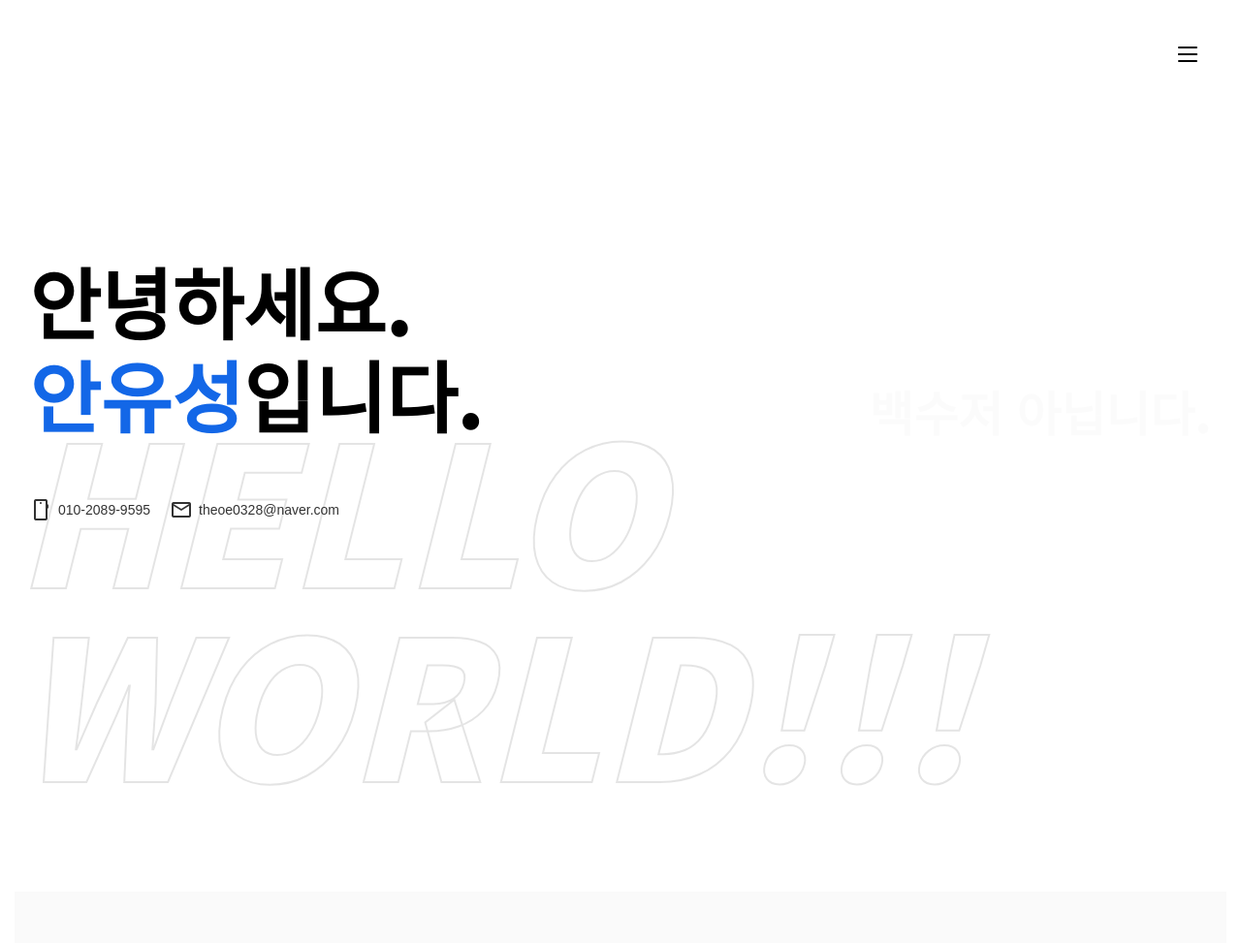
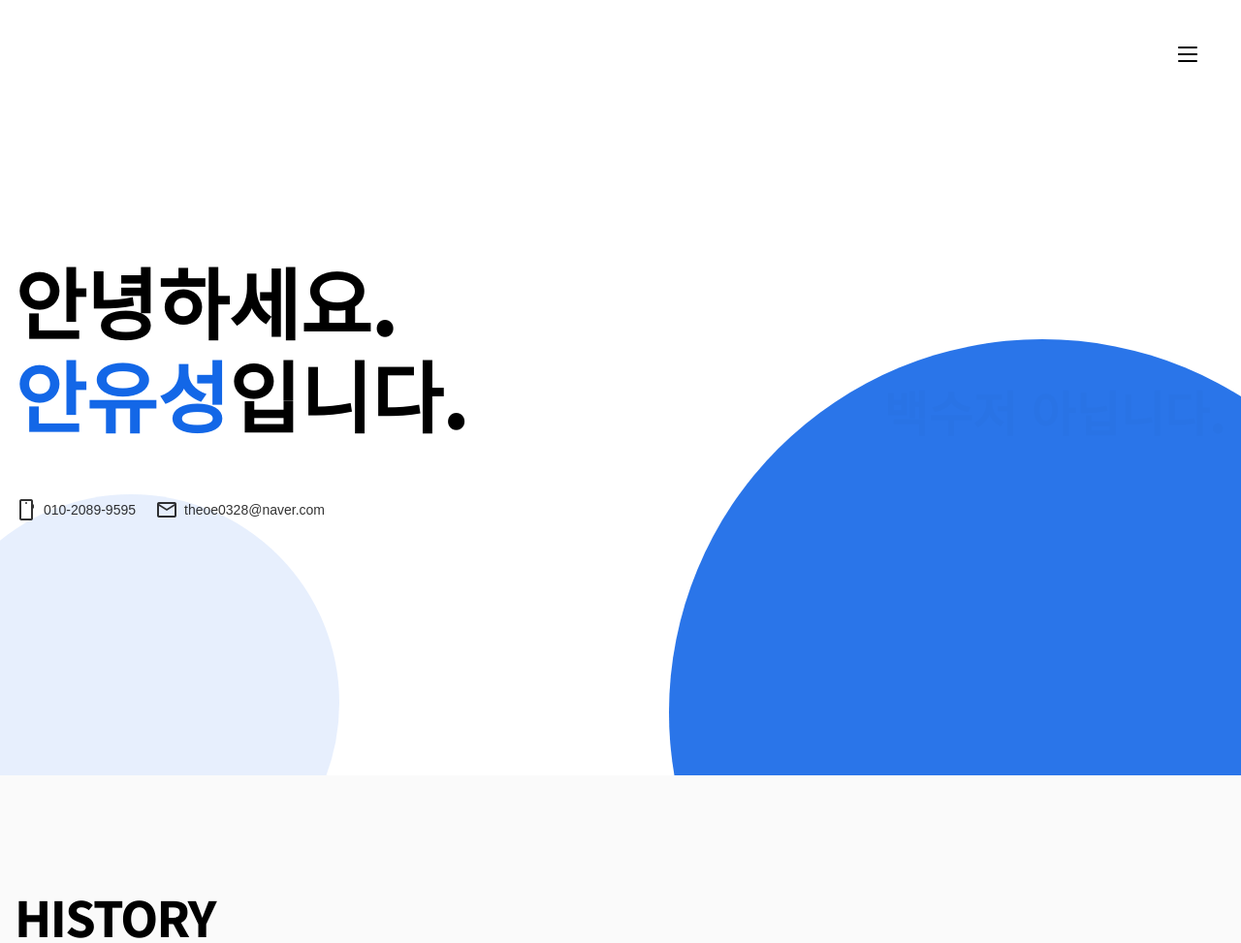
Before and after one commit to tomhator/tomhator.github.io, a plain HTML site: page index.html in a window 1280 px wide. Shown: the top 973 px of the page at 97% size. Drawn offline with nearby package versions, Linux system fonts and the light colour scheme; a web font is replaced by a local one.

Commit message:
메인 수정

```diff
--- a/css/style.css
+++ b/css/style.css
@@ -224,6 +224,7 @@ body.modal-open{
     position: relative;
     padding: 0rem 15px;
 }
+#main section{margin-left: -15px;margin-right: -15px;}
 #main section:not(#main-visual){
     padding-top: 12rem;
     padding-bottom: 12rem;
@@ -294,22 +295,30 @@ body.modal-open{
     display: flex;
     align-items: center;
     justify-content: center;
+    overflow: hidden;
 }
-#main-visual .bg-text{
+#main-visual [class^="circle"]{
     position: absolute;
-    bottom: -2rem;
-    right: 2rem;
-    line-height: 1;
+    display: block;
+    border-radius: 50%;
 }
-#main-visual .bg-text p{
-    font-size: 20rem;
-    color: transparent;
-    font-weight: 900;
-    -webkit-text-stroke-width: 2px;
-    -webkit-text-stroke-color: #000;
-    font-style: italic;
+#main-visual .circle-big{
+    bottom: -32rem;
+    right: -18rem;
+    width: 770px;
+    height: 770px;
+    background: var(--color-main);
+    opacity: 0.9;
+}
+#main-visual .circle-small{
+    position: absolute;
+    bottom: -14rem;
+    left: -8rem;
+    display: block;
+    width: 430px;
+    height: 430px;
+    background: var(--color-main);
     opacity: 0.1;
-    line-height: 1;
 }
 
 #main-visual .key-text{
@@ -349,7 +358,7 @@ body.modal-open{
 
 /* history */
 #history{
-    margin-top: 12rem;
+    /* margin-top: 12rem; */
 }
 #history ol{}
 #history ol > li{}
--- a/index.html
+++ b/index.html
@@ -36,14 +36,8 @@
 <body>
     <main id="main">
         <section id="main-visual">
-            <div class="bg-text">
-                <!-- <p>LET'S</p>
-                <p>FREAKING</p>
-                <p>GO</p>
-
-                <p>AND YOU?</p> -->
-                <p>HELLO WORLD!!!</p>
-            </div>
+            <div class="circle-big"></div>
+            <div class="circle-small"></div>
             <div class="container">
                 <div class="key-text">
                     <p>안녕하세요.</p>
--- a/js/main.js
+++ b/js/main.js
@@ -34,6 +34,4 @@ function menuScroll(e){
       top: el.offsetTop + 60,
       behavior: "smooth",
   });
-  // setIsVisibleFloating(!isVisibleFloating);
-  setIsVisibleSideMenu(!isVisibleSideMenu);
 };
```
